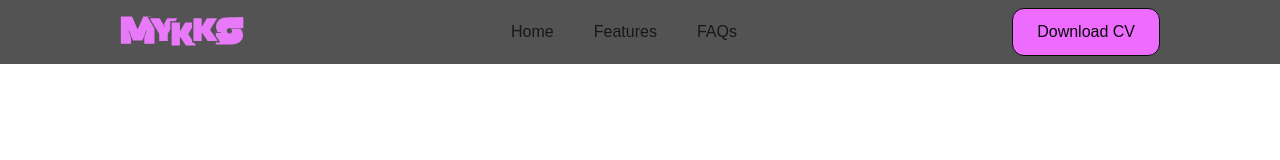
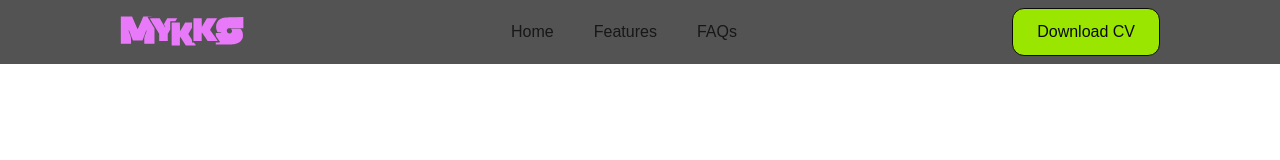
Before and after one commit to mykks32/portfolio-shree, a Next.js app: page / in a window 1280 px wide. Shown: the top 160 px of the page. Built offline with nearby package versions, Linux system fonts and the light colour scheme.

Commit message:
fix: button change

```diff
--- a/src/components/button.tsx
+++ b/src/components/button.tsx
@@ -4,8 +4,8 @@ import { ButtonHTMLAttributes } from "react";
 const classes = cva("border rounded-xl px-6 font-medium", {
   variants: {
     variant: {
-      primary: "bg-fuchsia-400 text-neutral-950",
-      secondary: "border-white",
+      primary: "bg-lime-400 text-neutral-950 hover:scale-105 hover:bg-lime-600 hover:rotate-2",
+      secondary: "border-white/15 hover:scale-105 hover:bg-neutral-600 hover:rotate-2",
     },
     size: {
       sm: "h-10",
```
